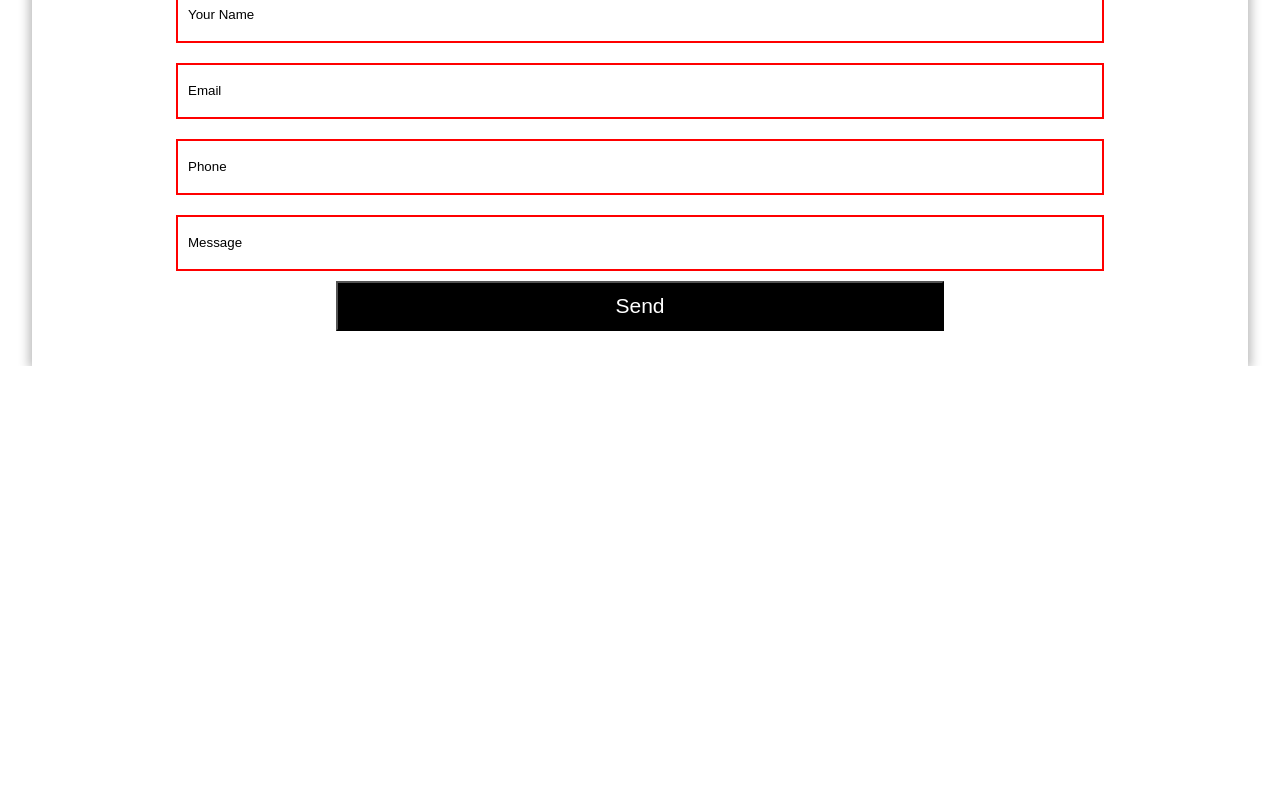
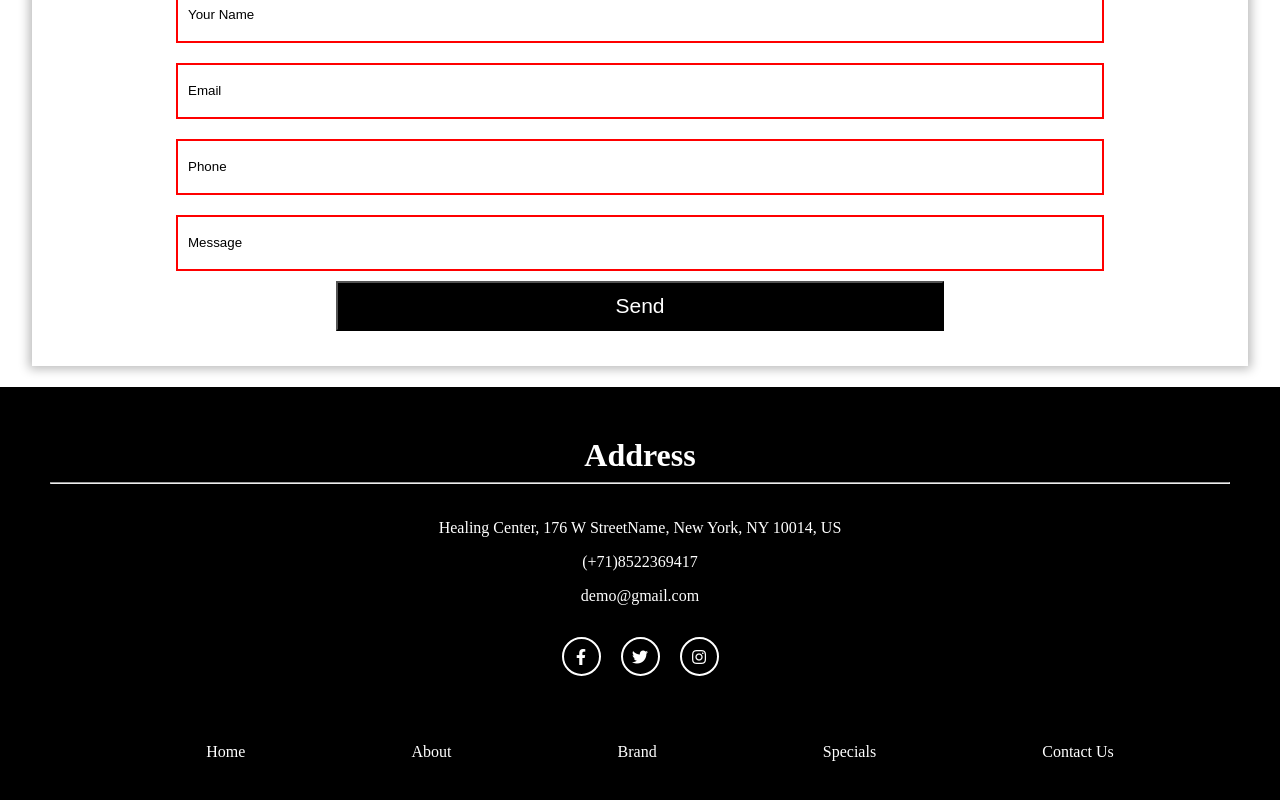
Before and after one commit to israelone/shoppingcart, a React (Create React App) app: page / in a window 1280 px wide. Shown: the part 3276-4076 px from the top of the page. Before the commit the page ends 3642 px from the top, so only its background shows below. Built offline with nearby package versions, Linux system fonts and the light colour scheme; what webfontloader would draw is missing.

Commit message:
Added Location section

```diff
--- a/src/App.js
+++ b/src/App.js
@@ -1,55 +1,56 @@
-import "./App.css";
-import NavBar from "./components/navbar/navbar";
-import Home from "./components/home/home";
-import About from "./components/about/about";
-import StoreContext from "./context";
-import React, { useState, useContext } from "react";
-import Brand from "./components/brand/brand";
-import Reviews from "./components/reviews/reviews";
-import Contact from "./components/contact/contact";
+import './App.css';
+import NavBar from './components/navbar/navbar';
+import Home from './components/home/home';
+import About from './components/about/about';
+import StoreContext from './context';
+import React, { useState, useContext } from 'react';
+import Brand from './components/brand/brand';
+import Reviews from './components/reviews/reviews';
+import Contact from './components/contact/contact';
+import Location from './components/location/location';
 
 const products = [
   {
-    name: "",
-    image: "",
-    rating: "",
+    name: '',
+    image: '',
+    rating: '',
     price: 300,
-    id: "1",
+    id: '1',
   },
   {
-    name: "",
-    image: "",
-    rating: "",
+    name: '',
+    image: '',
+    rating: '',
     price: 250,
-    id: "2",
+    id: '2',
   },
   {
-    name: "",
-    image: "",
-    rating: "",
+    name: '',
+    image: '',
+    rating: '',
     price: 400,
-    id: "3",
+    id: '3',
   },
   {
-    name: "",
-    image: "",
-    rating: "",
+    name: '',
+    image: '',
+    rating: '',
     price: 325,
-    id: "4",
+    id: '4',
   },
   {
-    name: "",
-    image: "",
-    rating: "",
+    name: '',
+    image: '',
+    rating: '',
     price: 500,
-    id: "5",
+    id: '5',
   },
   {
-    name: "",
-    image: "",
-    rating: "",
+    name: '',
+    image: '',
+    rating: '',
     price: 250,
-    id: "6",
+    id: '6',
   },
 ];
 
@@ -63,6 +64,7 @@ function App() {
       <Brand />
       <Reviews />
       <Contact />
+      <Location />
     </>
     // </StoreContext>
   );
--- /dev/null
+++ b/src/components/location/location.js
@@ -0,0 +1,108 @@
+import React from 'react';
+import styled from 'styled-components';
+
+const Container = styled.div`
+  background-color: black;
+  color: white;
+  padding-bottom: 35px;
+`;
+
+const Header = styled.h1`
+  padding-top: 50px;
+  margin-bottom: 0;
+  text-align: center;
+`;
+
+const Icon = styled.i`
+  border-radius: 100%;
+  margin: auto;
+`;
+
+const FacebookIcon = styled(Icon)``;
+
+const TwitterIcon = styled(Icon)``;
+
+const InstagramIcon = styled(Icon)``;
+
+const SeparatorLine = styled.hr`
+  width: 92%;
+  margin-bottom: 35px;
+`;
+
+const Paragraph = styled.p`
+  text-align: center;
+`;
+
+const Address = styled(Paragraph)``;
+
+const Email = styled(Paragraph)``;
+
+const PhoneNumber = styled(Paragraph)``;
+
+const LinksList = styled.ul`
+  display: flex;
+  list-style: none;
+  justify-content: space-evenly;
+`;
+
+const Link = styled.li``;
+
+const SocialMediaIconContainer = styled(Container)`
+  display: flex;
+  flex-direction: row;
+  justify-content: center;
+`;
+
+const Item = styled.li`
+  width: 35px;
+  height: 35px;
+  border-radius: 100%;
+  border: 2px solid white;
+  display: flex;
+  margin: 0 10px;
+`;
+
+const IconList = styled.ul`
+  list-style: none;
+  display: flex;
+  flex-direction: row;
+  justify-content: center;
+  padding: 0;
+`;
+
+const Location = () => {
+  return (
+    <Container>
+      <Header>Address</Header>
+      <SeparatorLine />
+      <Address>
+        Healing Center, 176 W StreetName, New York, NY 10014, US
+      </Address>
+      <PhoneNumber>(+71)8522369417</PhoneNumber>
+      <Email>demo@gmail.com</Email>
+      <SocialMediaIconContainer>
+        <IconList>
+          <Item>
+            <FacebookIcon className="fab fa-facebook-f" />
+          </Item>
+          <Item>
+            <TwitterIcon className="fab fa-twitter" />
+          </Item>
+          <Item>
+            <InstagramIcon className="fab fa-instagram" />
+          </Item>
+        </IconList>
+      </SocialMediaIconContainer>
+
+      <LinksList>
+        <Link>Home</Link>
+        <Link>About</Link>
+        <Link>Brand</Link>
+        <Link>Specials</Link>
+        <Link>Contact Us</Link>
+      </LinksList>
+    </Container>
+  );
+};
+
+export default Location;
```
